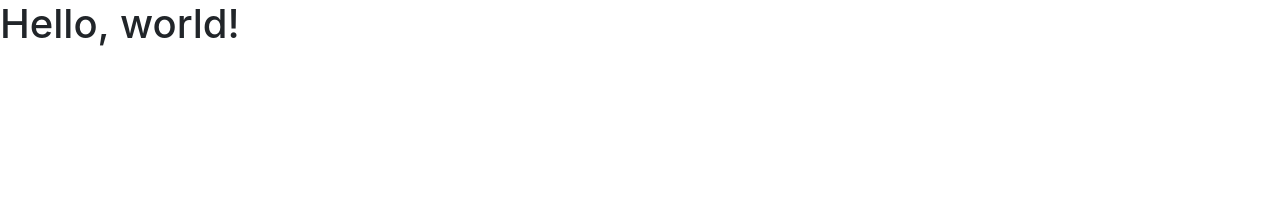
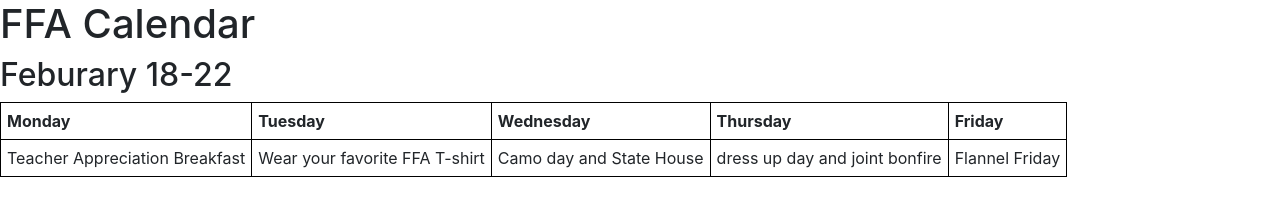
Before and after one commit to jadeashley159/FFACalendar, a plain HTML site: page index.html in a window 1280 px wide. Drawn offline with nearby package versions, Linux system fonts and the light colour scheme.

Commit message:
made it look pretty

```diff
--- a/index.html
+++ b/index.html
@@ -7,12 +7,28 @@
 
     <!-- Bootstrap CSS -->
     <link rel="stylesheet" href="https://stackpath.bootstrapcdn.com/bootstrap/4.2.1/css/bootstrap.min.css" integrity="sha384-GJzZqFGwb1QTTN6wy59ffF1BuGJpLSa9DkKMp0DgiMDm4iYMj70gZWKYbI706tWS" crossorigin="anonymous">
-
+<link rel="stylesheet" type="text/css" href="styles.css">
     <title>FFA Calendar</title>
   </head>
   <body>
-    <h1>Hello, world!</h1>
-
+      <h1>FFA Calendar</h1>
+    <h2>Feburary 18-22</h2>
+    <table>
+        <tr>
+            <th>Monday</th>
+            <th>Tuesday</th>
+            <th>Wednesday</th>
+            <th>Thursday</th>
+            <th>Friday</th>
+        </tr>
+        <tr>
+            <td>Teacher Appreciation Breakfast</td>
+            <td>Wear your favorite FFA T-shirt</td>
+            <td>Camo day and State House</td>
+            <td>dress up day and joint bonfire</td>
+            <td>Flannel Friday</td>
+        </tr>
+    </table>
     <!-- Optional JavaScript -->
     <!-- jQuery first, then Popper.js, then Bootstrap JS -->
     <script src="https://code.jquery.com/jquery-3.3.1.slim.min.js" integrity="sha384-q8i/X+965DzO0rT7abK41JStQIAqVgRVzpbzo5smXKp4YfRvH+8abtTE1Pi6jizo" crossorigin="anonymous"></script>
--- /dev/null
+++ b/styles.css
@@ -0,0 +1,5 @@
+td,
+th {
+    border: 1px solid black;
+    padding: 6px;
+}
```
